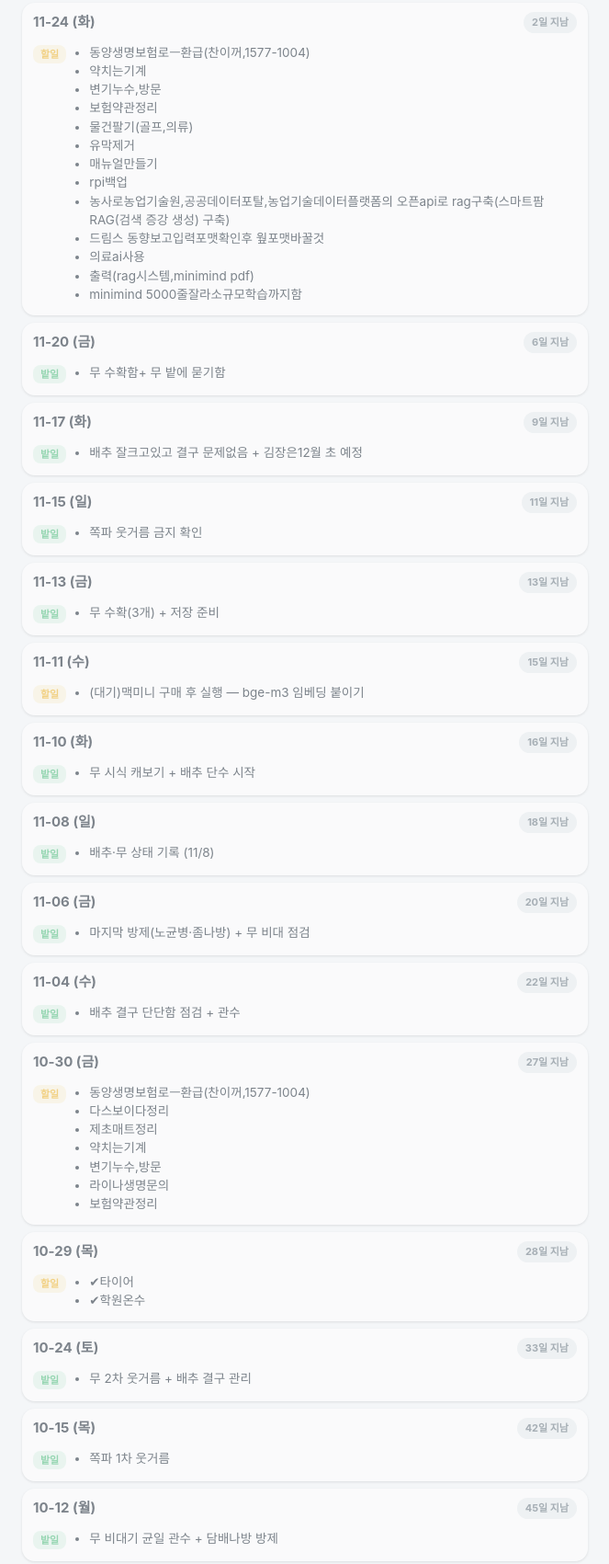
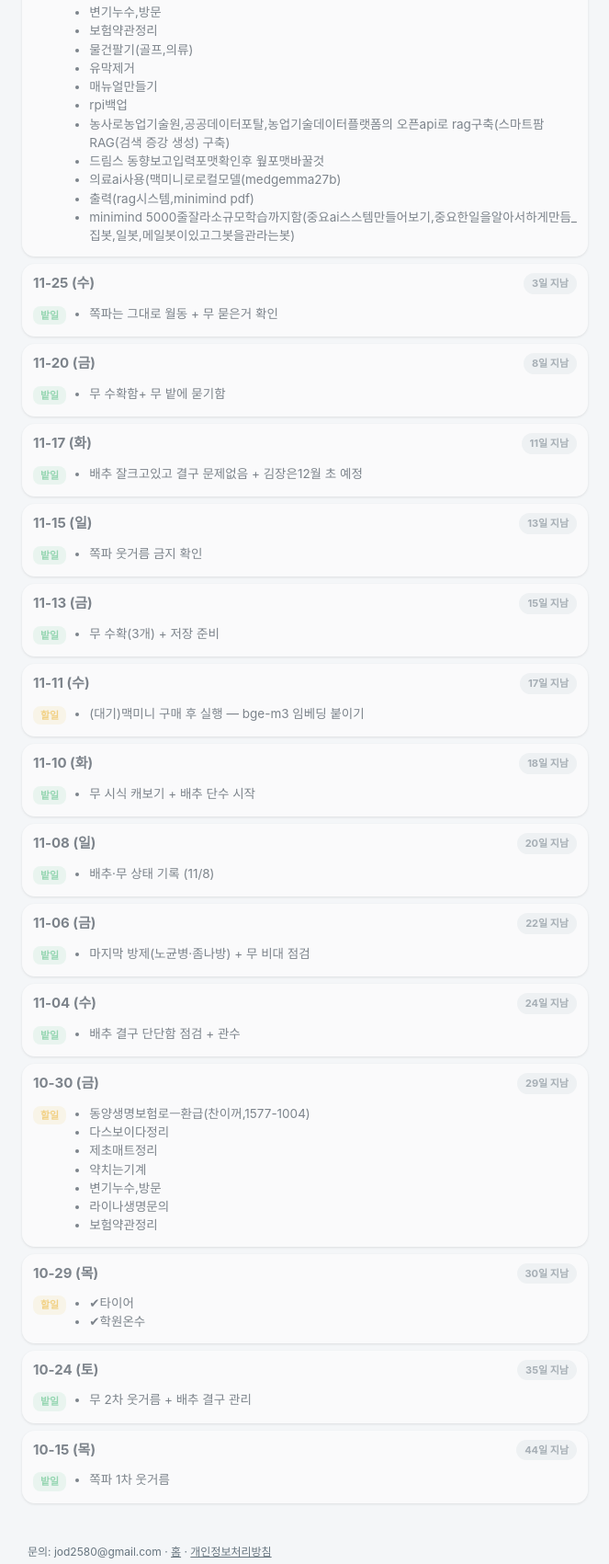
Before and after one commit to jod2580-blip/jod2580-blip.github.io, a plain HTML site: page calendar.html in a window 1280 px wide. Shown: the part 1008-2709 px from the top of the page at 92% size, without its empty margins (308-971 px from the left). Drawn offline with Linux system fonts and the light colour scheme.

Commit message:
update calendar.html (두리 자동생성)

```diff
--- a/calendar.html
+++ b/calendar.html
@@ -61,7 +61,7 @@
 <body>
 <header>
   <h1>🌿 땡초의 캘린더</h1>
-  <p class="sub">할일 · 밭일 &nbsp;|&nbsp; 업데이트 2026-11-26 07:00</p>
+  <p class="sub">할일 · 밭일 &nbsp;|&nbsp; 업데이트 2026-11-28 00:10</p>
   <nav class="menu">
     <a href="index.html">🏠 홈</a>
     <a href="calendar.html" class="on">📅 캘린더</a>
@@ -73,7 +73,7 @@
   </nav>
 </header>
 <main>
-  <div class="quote"><div class="q-label">💬 명언</div><div class="q-text"><div>이성이 잠들면 괴물은 깨어난다</div><div>질문하는것이 지혜인시대 ai시대 나이 먹은 자의 말은 질문이어야하고, 해법이 아닙니다</div><div>행위를 이해하려면 그동기를 보면된다</div><div>천체의 움직임은 계산할수있으나 인간의 광기는 계산할수없다(뉴턴)</div><div>빛나는 모든것은 무언가를 태운 흔적이다.</div><div>육체를 지배하는건 정신이다</div><div>가끔은 수십년의 일이 몇달에 벌어지는 날도있다(레닌의특이점)1년 후에는 &quot;AI를 얼마나 잘 쓰느냐&quot;보다 &quot;내 데이터와 업무 흐름에 맞춰 나만의 로컬 AI 시스템을 얼마나 잘 엮어 놓았느냐&quot;가 개인과 조직의 경쟁력을 가르는 핵심 기준</div></div></div>
+  <div class="quote"><div class="q-label">💬 명언</div><div class="q-text"><div>이성이 잠들면 괴물은 깨어난다</div><div>질문하는것이 지혜인시대 ai시대 나이 먹은 자의 말은 질문이어야하고, 해법이 아닙니다</div><div>행위를 이해하려면 그동기를 보면된다</div><div>천체의 움직임은 계산할수있으나 인간의 광기는 계산할수없다(뉴턴)</div><div>빛나는 모든것은 무언가를 태운 흔적이다.</div><div>육체를 지배하는건 정신이다</div><div>가끔은 수십년의 일이 몇달에 벌어지는 날도있다(레닌의특이점)</div><div>1년 후에는 &quot;AI를 얼마나 잘 쓰느냐&quot;보다 &quot;내 데이터와 업무 흐름에 맞춰 나만의 로컬 AI 시스템을 얼마나 잘 엮어 놓았느냐&quot;가 개인과 조직의 경쟁력을 가르는 핵심 기준</div></div></div>
   <h2>🚝 3호선 열차 위치 (라이브)<span class="l3-hl">🟡 수성못관리역 관할(어린이세상~용지)</span></h2>
   <div class="l3wrap">
     <div class="l3-legend">
@@ -85,25 +85,24 @@
     <div class="l3-note">시각표(공공데이터) 기반 추정 위치 · 실제 지연·임시운행 미반영 · 1초마다 자동 갱신</div>
   </div>
   <h2>다가오는 일정</h2>
-  <div class="card soon"><div class="card-head"><span class="date">11-28 (토)</span><span class="badge soon">D-2</span></div><div class="item"><span class="tag tag-farm">밭일</span><ul><li>무 저장물 상태 점검</li></ul></div></div>
-<div class="card "><div class="card-head"><span class="date">12-20 (일)</span><span class="badge ">D-24</span></div><div class="item"><span class="tag tag-task">할일</span><ul><li>2027년 근무표 확인 → tools/shift.py 앵커 갱신·알람 재생성</li></ul></div></div>
+  <div class="card today"><div class="card-head"><span class="date">11-28 (토)</span><span class="badge today">오늘</span></div><div class="item"><span class="tag tag-farm">밭일</span><ul><li>무 저장물 상태 점검</li></ul></div></div>
+<div class="card "><div class="card-head"><span class="date">12-20 (일)</span><span class="badge ">D-22</span></div><div class="item"><span class="tag tag-task">할일</span><ul><li>2027년 근무표 확인 → tools/shift.py 앵커 갱신·알람 재생성</li></ul></div></div>
   <h2>지난 일정</h2>
-  <div class="card past"><div class="card-head"><span class="date">11-25 (수)</span><span class="badge past">1일 지남</span></div><div class="item"><span class="tag tag-farm">밭일</span><ul><li>쪽파는 그대로 월동 + 무 묻은거 확인</li></ul></div></div>
-<div class="card past"><div class="card-head"><span class="date">11-24 (화)</span><span class="badge past">2일 지남</span></div><div class="item"><span class="tag tag-task">할일</span><ul><li>동양생명보험로ㅡ환급(찬이꺼,1577-1004)</li><li>약치는기계</li><li>변기누수,방문</li><li>보험약관정리</li><li>물건팔기(골프,의류)</li><li>유막제거</li><li>매뉴얼만들기</li><li>rpi백업</li><li>농사로농업기술원,공공데이터포탈,농업기술데이터플랫폼의 오픈api로 rag구축(스마트팜 RAG(검색 증강 생성) 구축)</li><li>드림스 동향보고입력포맷확인후 웦포맷바꿀것</li><li>의료ai사용</li><li>출력(rag시스템,minimind pdf)</li><li>minimind 5000줄잘라소규모학습까지함</li></ul></div></div>
-<div class="card past"><div class="card-head"><span class="date">11-20 (금)</span><span class="badge past">6일 지남</span></div><div class="item"><span class="tag tag-farm">밭일</span><ul><li>무 수확함+ 무 밭에 묻기함</li></ul></div></div>
-<div class="card past"><div class="card-head"><span class="date">11-17 (화)</span><span class="badge past">9일 지남</span></div><div class="item"><span class="tag tag-farm">밭일</span><ul><li>배추 잘크고있고 결구 문제없음 + 김장은12월 초 예정</li></ul></div></div>
-<div class="card past"><div class="card-head"><span class="date">11-15 (일)</span><span class="badge past">11일 지남</span></div><div class="item"><span class="tag tag-farm">밭일</span><ul><li>쪽파 웃거름 금지 확인</li></ul></div></div>
-<div class="card past"><div class="card-head"><span class="date">11-13 (금)</span><span class="badge past">13일 지남</span></div><div class="item"><span class="tag tag-farm">밭일</span><ul><li>무 수확(3개) + 저장 준비</li></ul></div></div>
-<div class="card past"><div class="card-head"><span class="date">11-11 (수)</span><span class="badge past">15일 지남</span></div><div class="item"><span class="tag tag-task">할일</span><ul><li>(대기)맥미니 구매 후 실행 — bge-m3 임베딩 붙이기</li></ul></div></div>
-<div class="card past"><div class="card-head"><span class="date">11-10 (화)</span><span class="badge past">16일 지남</span></div><div class="item"><span class="tag tag-farm">밭일</span><ul><li>무 시식 캐보기 + 배추 단수 시작</li></ul></div></div>
-<div class="card past"><div class="card-head"><span class="date">11-08 (일)</span><span class="badge past">18일 지남</span></div><div class="item"><span class="tag tag-farm">밭일</span><ul><li>배추·무 상태 기록 (11/8)</li></ul></div></div>
-<div class="card past"><div class="card-head"><span class="date">11-06 (금)</span><span class="badge past">20일 지남</span></div><div class="item"><span class="tag tag-farm">밭일</span><ul><li>마지막 방제(노균병·좀나방) + 무 비대 점검</li></ul></div></div>
-<div class="card past"><div class="card-head"><span class="date">11-04 (수)</span><span class="badge past">22일 지남</span></div><div class="item"><span class="tag tag-farm">밭일</span><ul><li>배추 결구 단단함 점검 + 관수</li></ul></div></div>
-<div class="card past"><div class="card-head"><span class="date">10-30 (금)</span><span class="badge past">27일 지남</span></div><div class="item"><span class="tag tag-task">할일</span><ul><li>동양생명보험로ㅡ환급(찬이꺼,1577-1004)</li><li>다스보이다정리</li><li>제초매트정리</li><li>약치는기계</li><li>변기누수,방문</li><li>라이나생명문의</li><li>보험약관정리</li></ul></div></div>
-<div class="card past"><div class="card-head"><span class="date">10-29 (목)</span><span class="badge past">28일 지남</span></div><div class="item"><span class="tag tag-task">할일</span><ul><li>✔타이어</li><li>✔학원온수</li></ul></div></div>
-<div class="card past"><div class="card-head"><span class="date">10-24 (토)</span><span class="badge past">33일 지남</span></div><div class="item"><span class="tag tag-farm">밭일</span><ul><li>무 2차 웃거름 + 배추 결구 관리</li></ul></div></div>
-<div class="card past"><div class="card-head"><span class="date">10-15 (목)</span><span class="badge past">42일 지남</span></div><div class="item"><span class="tag tag-farm">밭일</span><ul><li>쪽파 1차 웃거름</li></ul></div></div>
-<div class="card past"><div class="card-head"><span class="date">10-12 (월)</span><span class="badge past">45일 지남</span></div><div class="item"><span class="tag tag-farm">밭일</span><ul><li>무 비대기 균일 관수 + 담배나방 방제</li></ul></div></div>
+  <div class="card past"><div class="card-head"><span class="date">11-27 (금)</span><span class="badge past">1일 지남</span></div><div class="item"><span class="tag tag-task">할일</span><ul><li>동양생명보험로ㅡ환급(찬이꺼,1577-1004)</li><li>약치는기계</li><li>변기누수,방문</li><li>보험약관정리</li><li>물건팔기(골프,의류)</li><li>유막제거</li><li>매뉴얼만들기</li><li>rpi백업</li><li>농사로농업기술원,공공데이터포탈,농업기술데이터플랫폼의 오픈api로 rag구축(스마트팜 RAG(검색 증강 생성) 구축)</li><li>드림스 동향보고입력포맷확인후 웦포맷바꿀것</li><li>의료ai사용(맥미니로로컬모델(medgemma27b)</li><li>출력(rag시스템,minimind pdf)</li><li>minimind 5000줄잘라소규모학습까지함(중요ai스스템만들어보기,중요한일을알아서하게만듬_집봇,일봇,메일봇이있고그봇을관라는봇)</li></ul></div></div>
+<div class="card past"><div class="card-head"><span class="date">11-25 (수)</span><span class="badge past">3일 지남</span></div><div class="item"><span class="tag tag-farm">밭일</span><ul><li>쪽파는 그대로 월동 + 무 묻은거 확인</li></ul></div></div>
+<div class="card past"><div class="card-head"><span class="date">11-20 (금)</span><span class="badge past">8일 지남</span></div><div class="item"><span class="tag tag-farm">밭일</span><ul><li>무 수확함+ 무 밭에 묻기함</li></ul></div></div>
+<div class="card past"><div class="card-head"><span class="date">11-17 (화)</span><span class="badge past">11일 지남</span></div><div class="item"><span class="tag tag-farm">밭일</span><ul><li>배추 잘크고있고 결구 문제없음 + 김장은12월 초 예정</li></ul></div></div>
+<div class="card past"><div class="card-head"><span class="date">11-15 (일)</span><span class="badge past">13일 지남</span></div><div class="item"><span class="tag tag-farm">밭일</span><ul><li>쪽파 웃거름 금지 확인</li></ul></div></div>
+<div class="card past"><div class="card-head"><span class="date">11-13 (금)</span><span class="badge past">15일 지남</span></div><div class="item"><span class="tag tag-farm">밭일</span><ul><li>무 수확(3개) + 저장 준비</li></ul></div></div>
+<div class="card past"><div class="card-head"><span class="date">11-11 (수)</span><span class="badge past">17일 지남</span></div><div class="item"><span class="tag tag-task">할일</span><ul><li>(대기)맥미니 구매 후 실행 — bge-m3 임베딩 붙이기</li></ul></div></div>
+<div class="card past"><div class="card-head"><span class="date">11-10 (화)</span><span class="badge past">18일 지남</span></div><div class="item"><span class="tag tag-farm">밭일</span><ul><li>무 시식 캐보기 + 배추 단수 시작</li></ul></div></div>
+<div class="card past"><div class="card-head"><span class="date">11-08 (일)</span><span class="badge past">20일 지남</span></div><div class="item"><span class="tag tag-farm">밭일</span><ul><li>배추·무 상태 기록 (11/8)</li></ul></div></div>
+<div class="card past"><div class="card-head"><span class="date">11-06 (금)</span><span class="badge past">22일 지남</span></div><div class="item"><span class="tag tag-farm">밭일</span><ul><li>마지막 방제(노균병·좀나방) + 무 비대 점검</li></ul></div></div>
+<div class="card past"><div class="card-head"><span class="date">11-04 (수)</span><span class="badge past">24일 지남</span></div><div class="item"><span class="tag tag-farm">밭일</span><ul><li>배추 결구 단단함 점검 + 관수</li></ul></div></div>
+<div class="card past"><div class="card-head"><span class="date">10-30 (금)</span><span class="badge past">29일 지남</span></div><div class="item"><span class="tag tag-task">할일</span><ul><li>동양생명보험로ㅡ환급(찬이꺼,1577-1004)</li><li>다스보이다정리</li><li>제초매트정리</li><li>약치는기계</li><li>변기누수,방문</li><li>라이나생명문의</li><li>보험약관정리</li></ul></div></div>
+<div class="card past"><div class="card-head"><span class="date">10-29 (목)</span><span class="badge past">30일 지남</span></div><div class="item"><span class="tag tag-task">할일</span><ul><li>✔타이어</li><li>✔학원온수</li></ul></div></div>
+<div class="card past"><div class="card-head"><span class="date">10-24 (토)</span><span class="badge past">35일 지남</span></div><div class="item"><span class="tag tag-farm">밭일</span><ul><li>무 2차 웃거름 + 배추 결구 관리</li></ul></div></div>
+<div class="card past"><div class="card-head"><span class="date">10-15 (목)</span><span class="badge past">44일 지남</span></div><div class="item"><span class="tag tag-farm">밭일</span><ul><li>쪽파 1차 웃거름</li></ul></div></div>
 </main>
 <footer>
   <p>문의: jod2580@gmail.com · <a href="index.html">홈</a> · <a href="privacy.html">개인정보처리방침</a></p>
```
